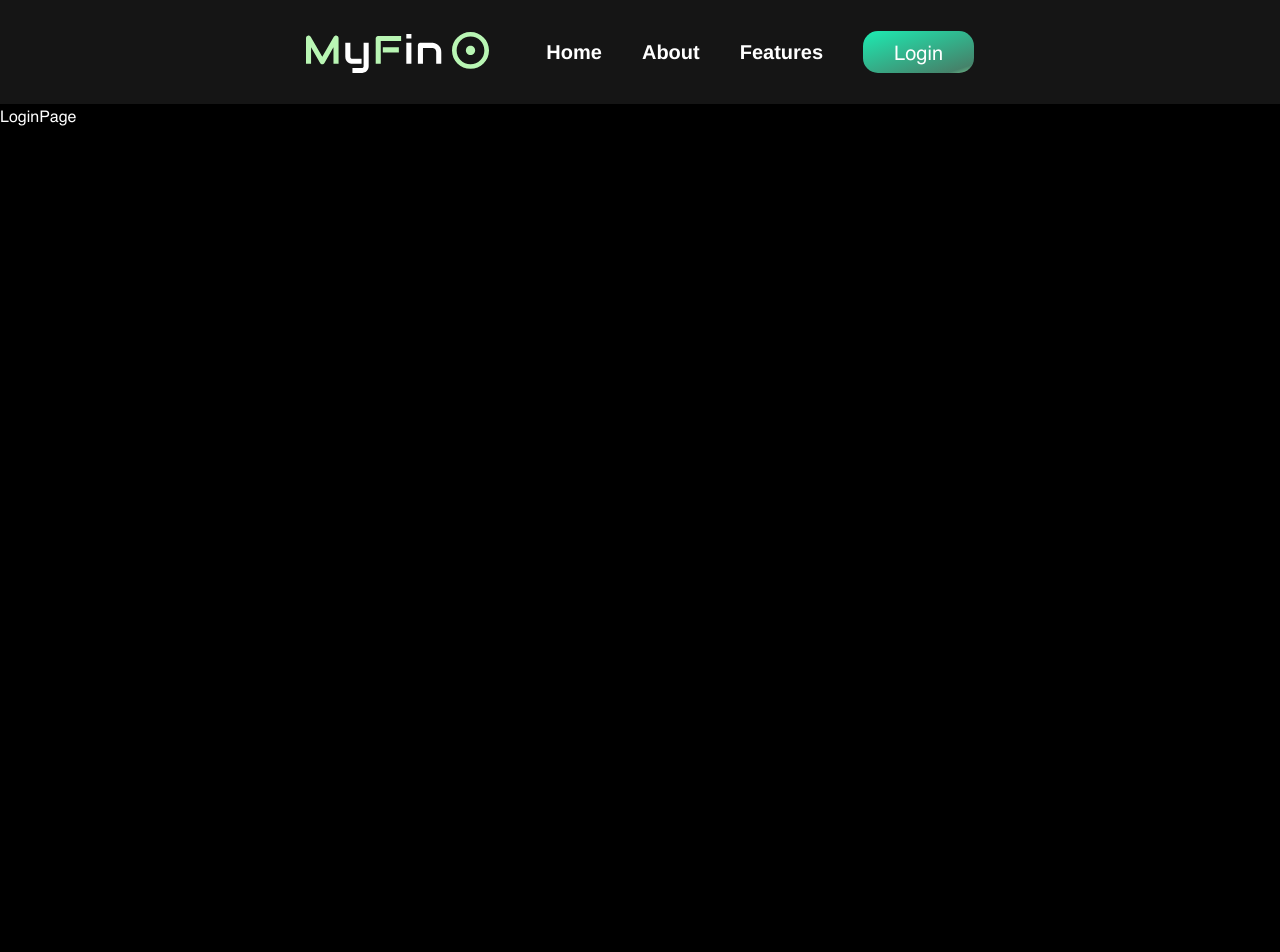
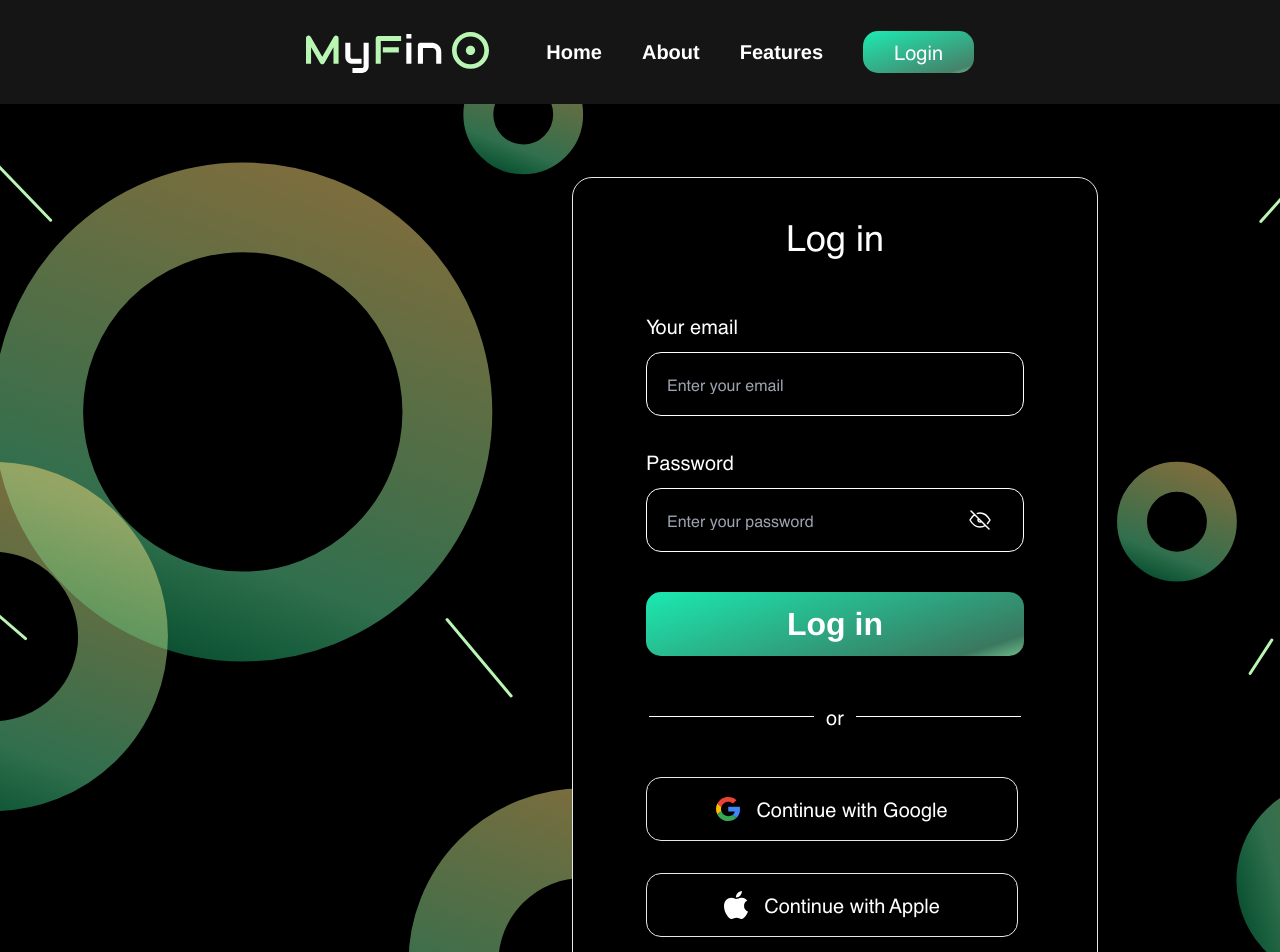
Before and after one commit to KaterynaZhuvak/MyFin, a React (Vite) app: page /login in a window 1280 px wide. Shown: the top 952 px of the page. Before the commit the page ends 800 px from the top, so only its background shows below. Built offline with nearby package versions, Linux system fonts and the light colour scheme.

Commit message:
chore(MF-107): initial login page

```diff
--- a/src/pages/LoginPage/index.tsx
+++ b/src/pages/LoginPage/index.tsx
@@ -1,5 +1,132 @@
-import type { FC } from 'react';
+import { useState, type FC } from 'react';
+import { Form, Formik } from 'formik';
+import { NavLink } from 'react-router-dom';
+import { Input } from '../../shared/ui/Input';
+import { Button } from '../../shared/ui/Button';
+import { Icon } from '../../shared/icons/Icon';
+
+interface FormValues {
+  email: string;
+  password: string;
+}
 
 export const LoginPage: FC = () => {
-  return <>LoginPage</>;
+  const [isVisiblePassword, setIsVisiblePassword] = useState(false);
+
+  const initialValues: FormValues = {
+    email: '',
+    password: '',
+  };
+
+  const handleSubmit = (values: FormValues): void => {
+    values;
+  };
+
+  return (
+    <div
+      className='
+      flex
+      size-full
+      justify-end
+      bg-[url(../../shared/assets/backgrounds/bg-auth.svg),_url(../../shared/assets/backgrounds/bg-auth-lines.svg)]
+      bg-[length:1680px_1520px,_1400px_1080px]
+      bg-[position:50%_10%,_50%_0]
+      bg-repeat
+      p-[73px_182px_64px_0]'
+    >
+      <div
+        className='
+        flex
+        h-auto
+        w-[526px]
+        justify-center
+        rounded-[20px]
+        border
+        bg-black
+        p-[32px_0_72px_0]'
+      >
+        <Formik initialValues={initialValues} onSubmit={handleSubmit}>
+          <Form>
+            <h2 className='text-center text-[36px] leading-[54px]'>Log in</h2>
+
+            <div className='mt-[48px] flex w-[378px] flex-wrap'>
+              <div className='flex flex-wrap gap-[32px]'>
+                <Input
+                  type='email'
+                  name='email'
+                  placeholder='Enter your email'
+                  label='Your email'
+                  className='h-[64px] w-[378px]'
+                />
+
+                <Input
+                  type={isVisiblePassword ? 'text' : 'password'}
+                  name='password'
+                  placeholder='Enter your password'
+                  iconPosition='end'
+                  icon={
+                    <Icon
+                      name={isVisiblePassword ? 'eye' : 'eye-off'}
+                      className='size-[24px]'
+                      onClick={() => {
+                        setIsVisiblePassword(!isVisiblePassword);
+                      }}
+                    />
+                  }
+                  label='Password'
+                  className='h-[64px] w-[378px]'
+                />
+              </div>
+
+              <Button
+                variant='gradient'
+                size='m'
+                title='Log in'
+                className='mt-[40px] h-[64px] w-[378px] text-[32px] font-bold'
+                type='submit'
+              />
+
+              <div className='mt-[40px] flex h-[41px] w-[378px] items-center justify-center gap-[12px]'>
+                <div className='w-[165px] border-t border-white' />
+                <span className='text-[20px]'>or</span>
+                <div className='w-[165px] border-t border-white' />
+              </div>
+
+              <div className='mt-[40px] flex flex-wrap gap-[32px]'>
+                <Button
+                  disabled
+                  variant='outline'
+                  size='m'
+                  title='Continue with Google'
+                  className='flex h-[64px] w-[372px] items-center justify-center gap-[16px] text-[20px]'
+                  iconPosition='start'
+                  icon={<Icon name='google' className='size-[24px]' />}
+                />
+
+                <Button
+                  disabled
+                  variant='outline'
+                  size='m'
+                  title='Continue with Apple'
+                  className='flex h-[64px] w-[372px] items-center justify-center gap-[16px] text-[20px]'
+                  iconPosition='start'
+                  icon={<Icon name='apple' className='h-[28px] w-[24px]' />}
+                />
+
+                <span className='w-full text-center'>
+                  Not a member?{' '}
+                  <NavLink
+                    to='/registration'
+                    className='text-[#27DAB1] underline'
+                  >
+                    Registration
+                  </NavLink>
+                </span>
+              </div>
+            </div>
+          </Form>
+        </Formik>
+      </div>
+    </div>
+  );
 };
```
